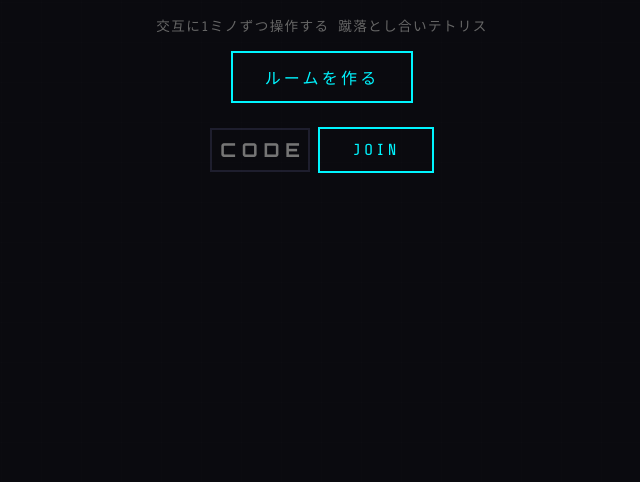
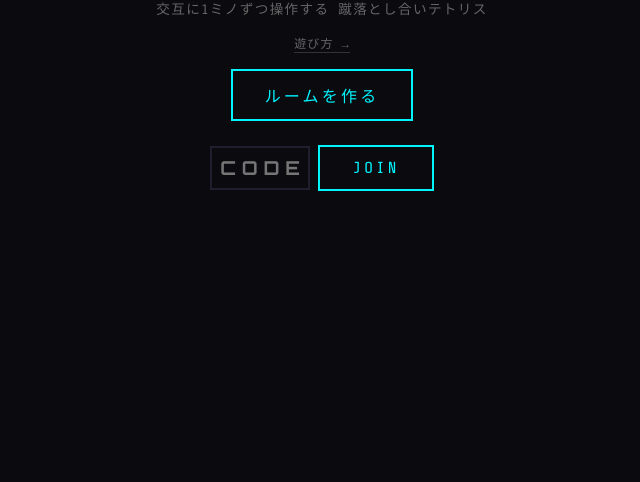
Before and after one commit to raiko1729/duo_tetris, a website: page index.html in a window 1280 px wide. Shown: the part 318-800 px from the top of the page, without its empty margins (318-958 px from the left). Drawn offline with nearby package versions, Linux system fonts and the light colour scheme.

Commit message:
遊び方の追加

```diff
--- a/index.html
+++ b/index.html
@@ -190,6 +190,10 @@
 
 <div id="lobby">
   <p style="color:#666; font-size:0.85rem; letter-spacing:0.1em;">交互に1ミノずつ操作する 蹴落とし合いテトリス</p>
+  <a href="https://github.com/raiko1729/duo_tetris#readme" target="_blank"
+    style="color:#666; font-size:0.75rem; letter-spacing:0.1em; text-decoration:none; border-bottom: 1px solid #333;">
+    遊び方 →
+  </a>
   <button id="btn-create">ルームを作る</button>
   <div id="room-code-display" style="display:none; text-align:center;">
     <div style="color:#666; font-size:0.7rem; letter-spacing:0.15em; margin-bottom:0.3rem;">ROOM CODE</div>
```
